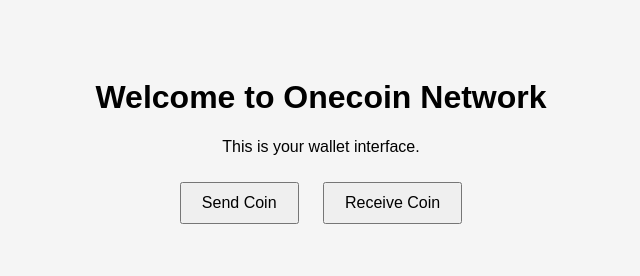
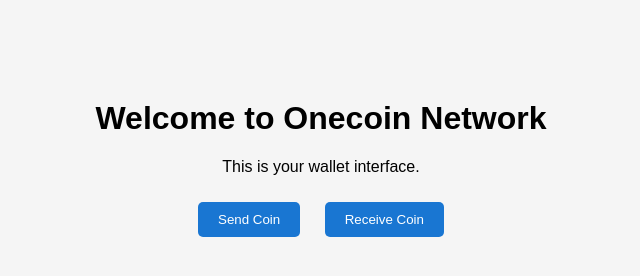
Before and after one commit to Onepans/Onecoin-Network, a plain HTML site: page index.html in a window 1280 px wide. Shown: the whole page, without its empty margins (319-959 px from the left). Drawn offline with Linux system fonts and the light colour scheme.

Commit message:
Add files via upload

```diff
--- a/style.css
+++ b/style.css
@@ -1,12 +1,21 @@
+body {
+  font-family: Arial, sans-serif;
+  text-align: center;
+  background-color: #f5f5f5;
+  margin: 0;
+  padding: 0;
+}
 
-body {
-    font-family: sans-serif;
-    background-color: #f5f5f5;
-    text-align: center;
-    padding: 50px;
+.container {
+  margin-top: 100px;
 }
+
 button {
-    margin: 10px;
-    padding: 10px 20px;
-    font-size: 16px;
+  margin: 10px;
+  padding: 10px 20px;
+  background-color: #1976d2;
+  color: white;
+  border: none;
+  border-radius: 5px;
+  cursor: pointer;
 }
```
